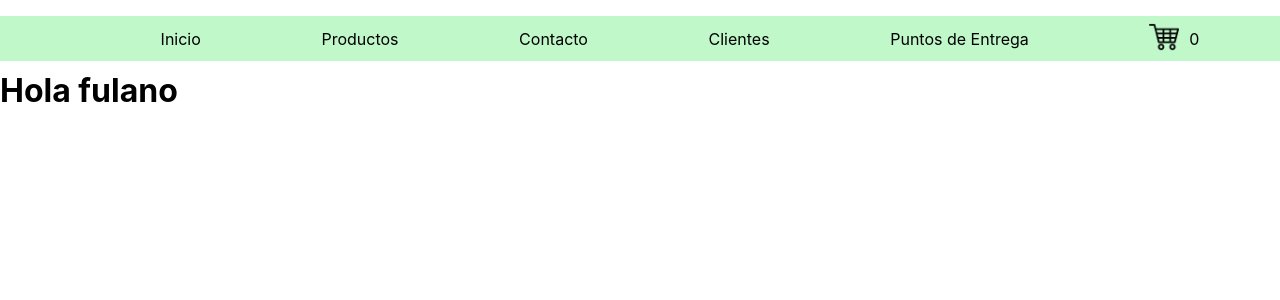
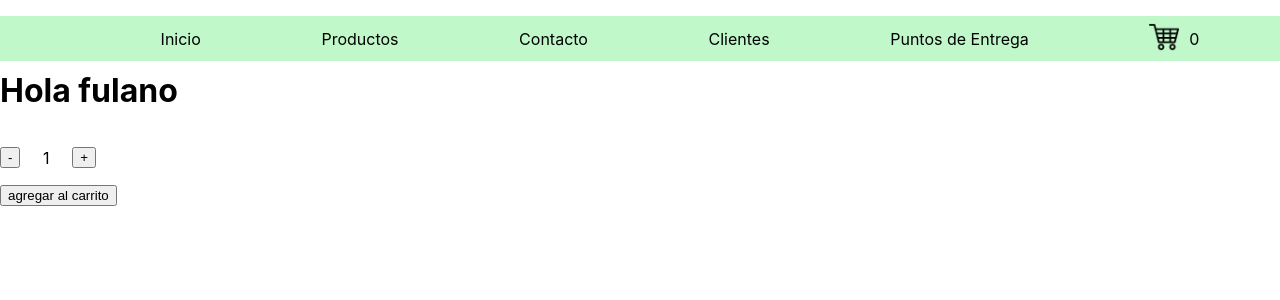
Before and after one commit to ailin3142/CaranaReact, a React (Create React App) app: page / in a window 1280 px wide. Shown: the top 300 px of the page. Built offline with nearby package versions, Linux system fonts and the light colour scheme.

Commit message:
agrego el contadod con sus crontroles

```diff
--- /dev/null
+++ b/src/components/ItemCount.jsx
@@ -0,0 +1,19 @@
+import {useState} from "react"
+
+export default function ItemCount({stock, cantidadInicial}) {
+    let [cantidadActual, setCantidadActual] = useState(cantidadInicial)
+    let funcionDisminuir = () => {setCantidadActual(cantidadActual > cantidadInicial ? cantidadActual-1 : cantidadInicial)}
+    let funcionIncrementar = () => {setCantidadActual(cantidadActual < stock ? cantidadActual+1 : stock)}
+    return(
+        <>
+            <div class="itemCountContainer">
+                <div class="controles">
+                    <button type="button" onClick={funcionDisminuir}>-</button>
+                    <p>{cantidadActual}</p>
+                    <button type="button" onClick={funcionIncrementar}>+</button>
+                </div>
+                <button type="button">agregar al carrito</button>
+            </div>
+        </>
+    )
+}
--- a/src/components/ItemListContainer.jsx
+++ b/src/components/ItemListContainer.jsx
@@ -1,9 +1,11 @@
+import ItemCount from "./ItemCount"
 
 export default function ItemListContainer({greeting}) {
     return(
         <>
             <div class="greeting">
                 <h1>{greeting}</h1>
+                <ItemCount stock={4} cantidadInicial={1}/>
             </div>
         </>
     )
--- a/src/index.css
+++ b/src/index.css
@@ -42,3 +42,12 @@ code {
   justify-content: space-between;
   align-items: center;
 }
+
+.controles{
+  width: 7.5%;
+  display: flex;
+  flex-direction: row;
+  justify-content: space-between;
+  align-items: center;
+
+}
```
Also changed, not shown: public/cart.png (added).
